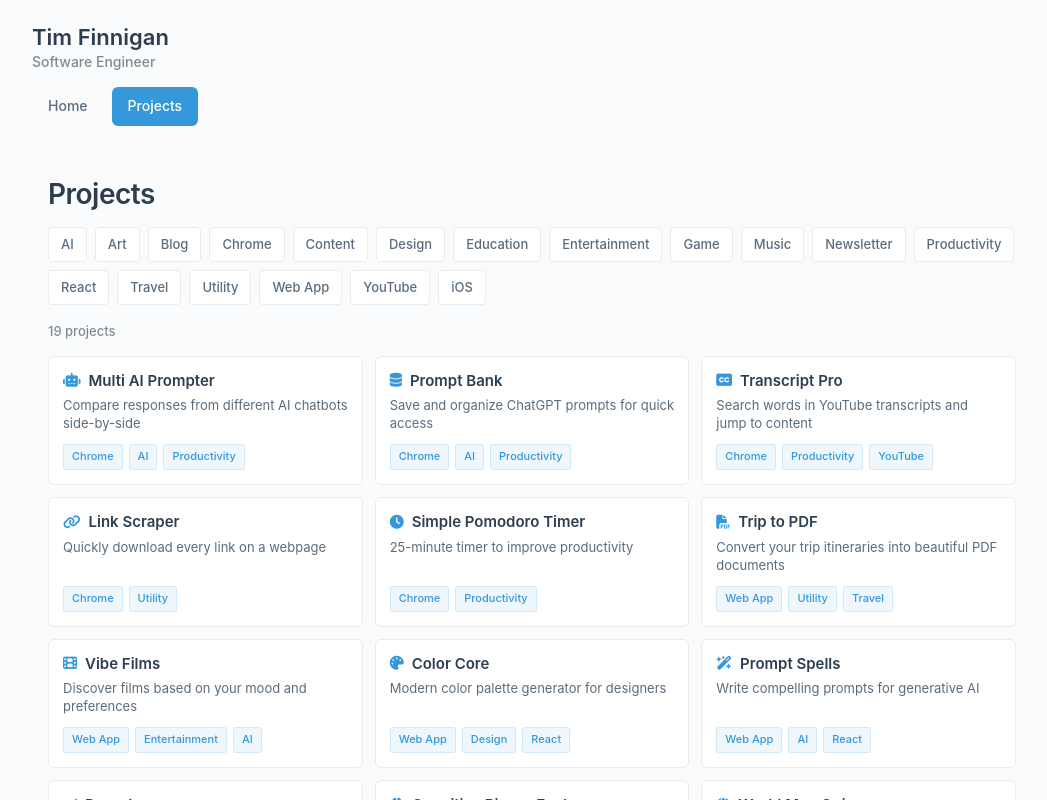
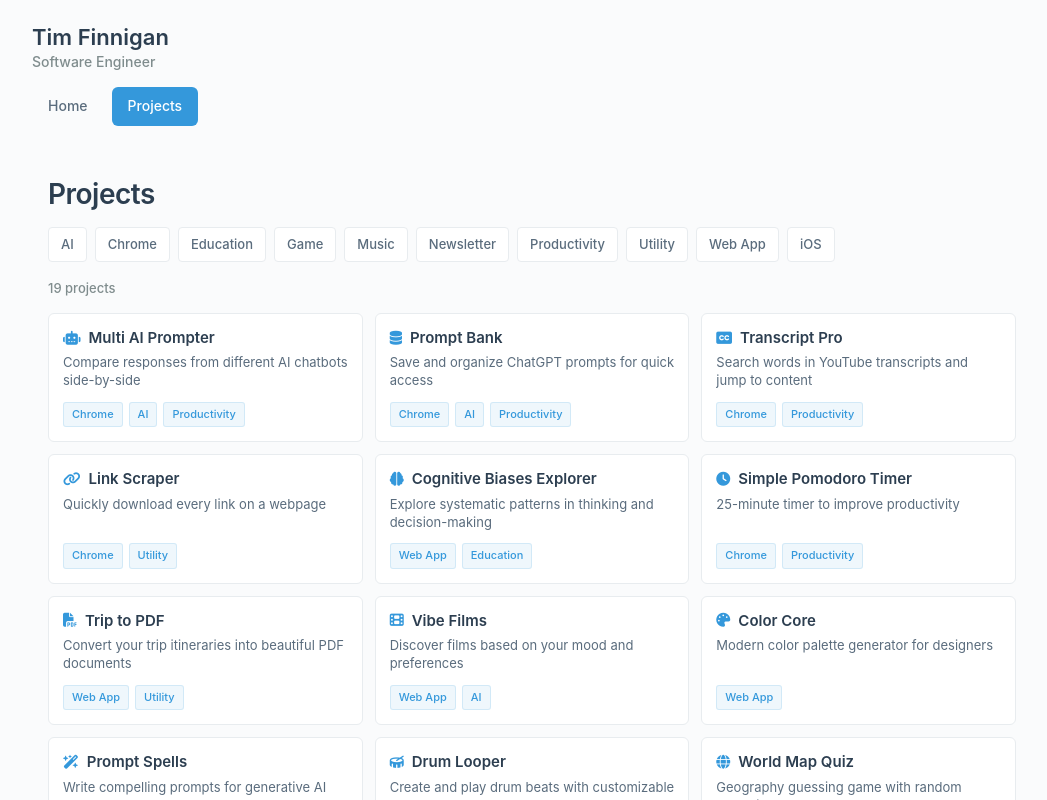
Before and after one commit to TimFinnigan/tim-finnigan-homepage, a React (Create React App) app: page /projects in a window 1280 px wide. Shown: the top 800 px of the page, without its empty margins (0-1047 px from the left). Built offline with nearby package versions, Linux system fonts and the light colour scheme.

Commit message:
refactor skills section in App.js and update project tags in projects.js for clarity and consistency

```diff
--- a/src/App.js
+++ b/src/App.js
@@ -17,15 +17,14 @@
 						<li>AWS</li>
 						<li>Python</li>
 						<li>JavaScript</li>
-							<li>HTML</li>
-							<li>CSS</li>
+						<li>HTML/CSS</li>
 						<li>React</li>
 						<li>Angular</li>
 						<li>Node.js</li>
 						<li>SQL</li>
-							<li>Tableau</li>
-							<li>Highcharts</li>
-							<li>Chart.js</li>
+						<li>Data Visualization</li>
+						<li>OpenAI</li>
+						<li>Claude</li>
 					</ul>
 				</div>
 
--- a/src/projects.js
+++ b/src/projects.js
@@ -19,7 +19,7 @@
 		title: 'Transcript Pro',
 		description: 'Search words in YouTube transcripts and jump to content',
 		link: 'https://chromewebstore.google.com/detail/transcript-pro/hencphkahebnmpiocnbjeojmpmiafpfc',
-		tags: ['Chrome', 'Productivity', 'YouTube'],
+		tags: ['Chrome', 'Productivity'],
 		icon: 'fa-solid fa-closed-captioning'
 	},
 	{
@@ -28,6 +28,13 @@
 		link: 'https://chrome.google.com/webstore/detail/link-scraper/apdmmebfdjlefbomdafjgbfjipjocdof',
 		tags: ['Chrome', 'Utility'],
 		icon: 'fa-solid fa-link'
+	},
+	{
+		title: 'Cognitive Biases Explorer',
+		description: 'Explore systematic patterns in thinking and decision-making',
+		link: 'https://timfinnigan.github.io/cognitive-biases-explorer/',
+		tags: ['Web App', 'Education'],
+		icon: 'fa-solid fa-brain'
 	},
 	{
 		title: 'Simple Pomodoro Timer',
@@ -40,43 +47,36 @@
 		title: 'Trip to PDF',
 		description: 'Convert your trip itineraries into beautiful PDF documents',
 		link: 'https://trip-to-pdf.streamlit.app/',
-		tags: ['Web App', 'Utility', 'Travel'],
+		tags: ['Web App', 'Utility'],
 		icon: 'fa-solid fa-file-pdf'
 	},
 	{
 		title: 'Vibe Films',
 		description: 'Discover films based on your mood and preferences',
 		link: 'https://timfinnigan.github.io/vibe-films/',
-		tags: ['Web App', 'Entertainment', 'AI'],
+		tags: ['Web App', 'AI'],
 		icon: 'fa-solid fa-film'
 	},
 	{
 		title: 'Color Core',
 		description: 'Modern color palette generator for designers',
 		link: 'https://timfinnigan.github.io/color-core/',
-		tags: ['Web App', 'Design', 'React'],
+		tags: ['Web App'],
 		icon: 'fa-solid fa-palette'
 	},
 	{
 		title: 'Prompt Spells',
 		description: 'Write compelling prompts for generative AI',
 		link: 'https://timfinnigan.github.io/prompt-spells/',
-		tags: ['Web App', 'AI', 'React'],
+		tags: ['Web App', 'AI'],
 		icon: 'fa-solid fa-wand-magic-sparkles'
 	},
 	{
 		title: 'Drum Looper',
 		description: 'Create and play drum beats with customizable patterns',
 		link: 'https://timfinnigan.github.io/drum-looper-v2/',
-		tags: ['Web App', 'Music', 'React'],
+		tags: ['Web App', 'Music'],
 		icon: 'fa-solid fa-drum'
-	},
-	{
-		title: 'Cognitive Biases Explorer',
-		description: 'Explore systematic patterns in thinking and decision-making',
-		link: 'https://timfinnigan.github.io/cognitive-biases-explorer/',
-		tags: ['Web App', 'Education', 'React'],
-		icon: 'fa-solid fa-brain'
 	},
 	{
 		title: 'World Map Quiz',
@@ -96,7 +96,7 @@
 		title: 'Painting Puzzles',
 		description: 'Learn art history through portrait puzzles',
 		link: 'https://apps.apple.com/tn/app/painting-puzzles/id6743689185',
-		tags: ['iOS', 'Game', 'Art'],
+		tags: ['iOS', 'Game'],
 		icon: 'fa-solid fa-palette'
 	},
 	{
@@ -110,28 +110,28 @@
 		title: 'Pod Gems',
 		description: 'Newsletter sharing insights from podcasts',
 		link: 'https://www.podgems.com/',
-		tags: ['Newsletter', 'Content'],
+		tags: ['Newsletter'],
 		icon: 'fa-solid fa-microphone'
 	},
 	{
 		title: 'Five Takeaways',
 		description: 'Key takeaways from influential books',
 		link: 'https://fivetakeaways.com',
-		tags: ['Web App', 'Content', 'React'],
+		tags: ['Web App'],
 		icon: 'fa-solid fa-book'
 	},
 	{
 		title: 'Learn Code By Doing',
 		description: 'Code tutorials on web-scraping and APIs',
 		link: 'https://learncodebydoing.com',
-		tags: ['Blog', 'Education', 'React'],
+		tags: ['Education'],
 		icon: 'fa-solid fa-code'
 	},
 	{
 		title: 'The Frontier',
 		description: 'Newsletter covering AI developments',
 		link: 'https://www.thefrontier.ai/',
-		tags: ['Newsletter', 'AI', 'Content'],
+		tags: ['Newsletter', 'AI'],
 		icon: 'fa-solid fa-rocket'
 	}
 ];
```
Lines whose indentation alone changed are shown as unchanged.
